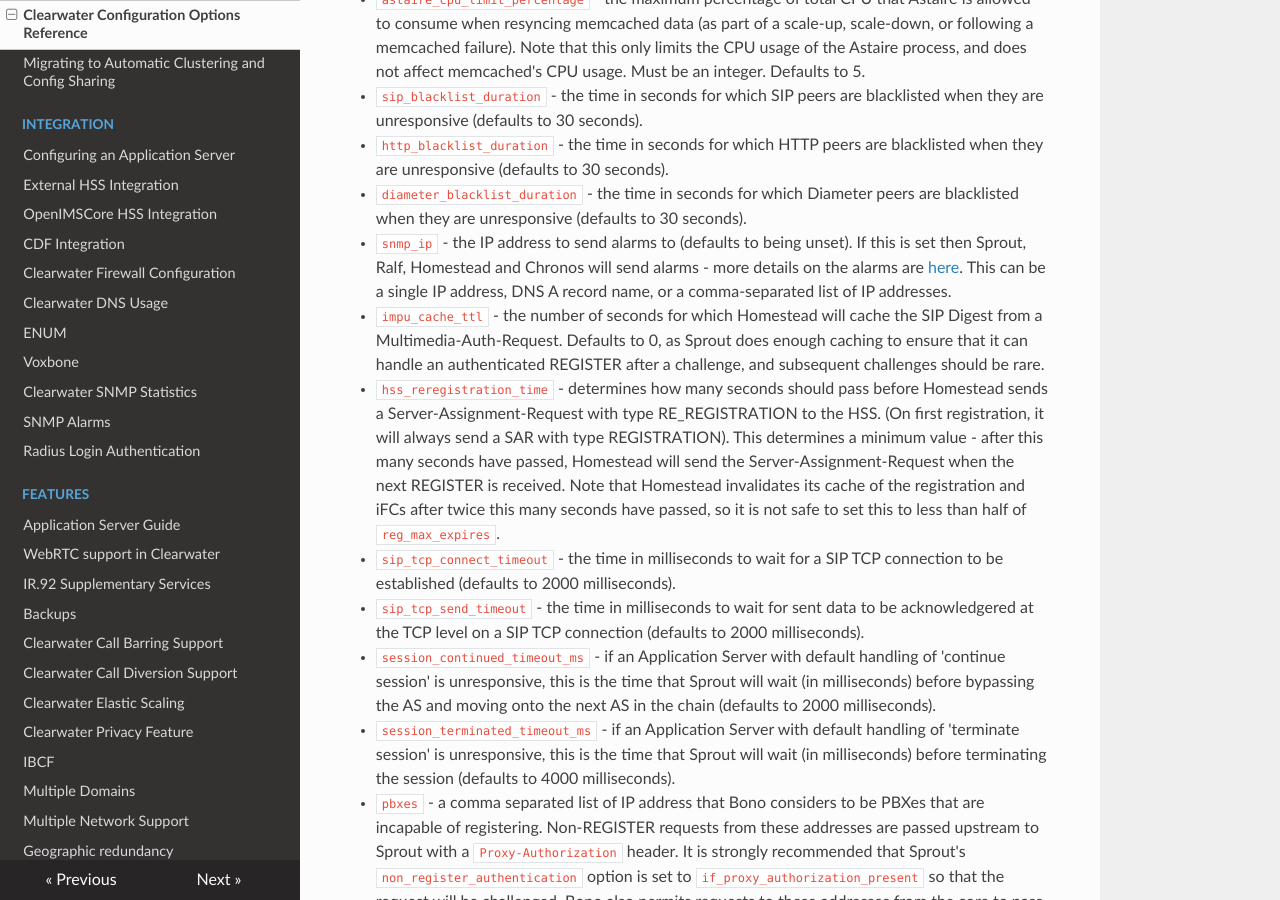
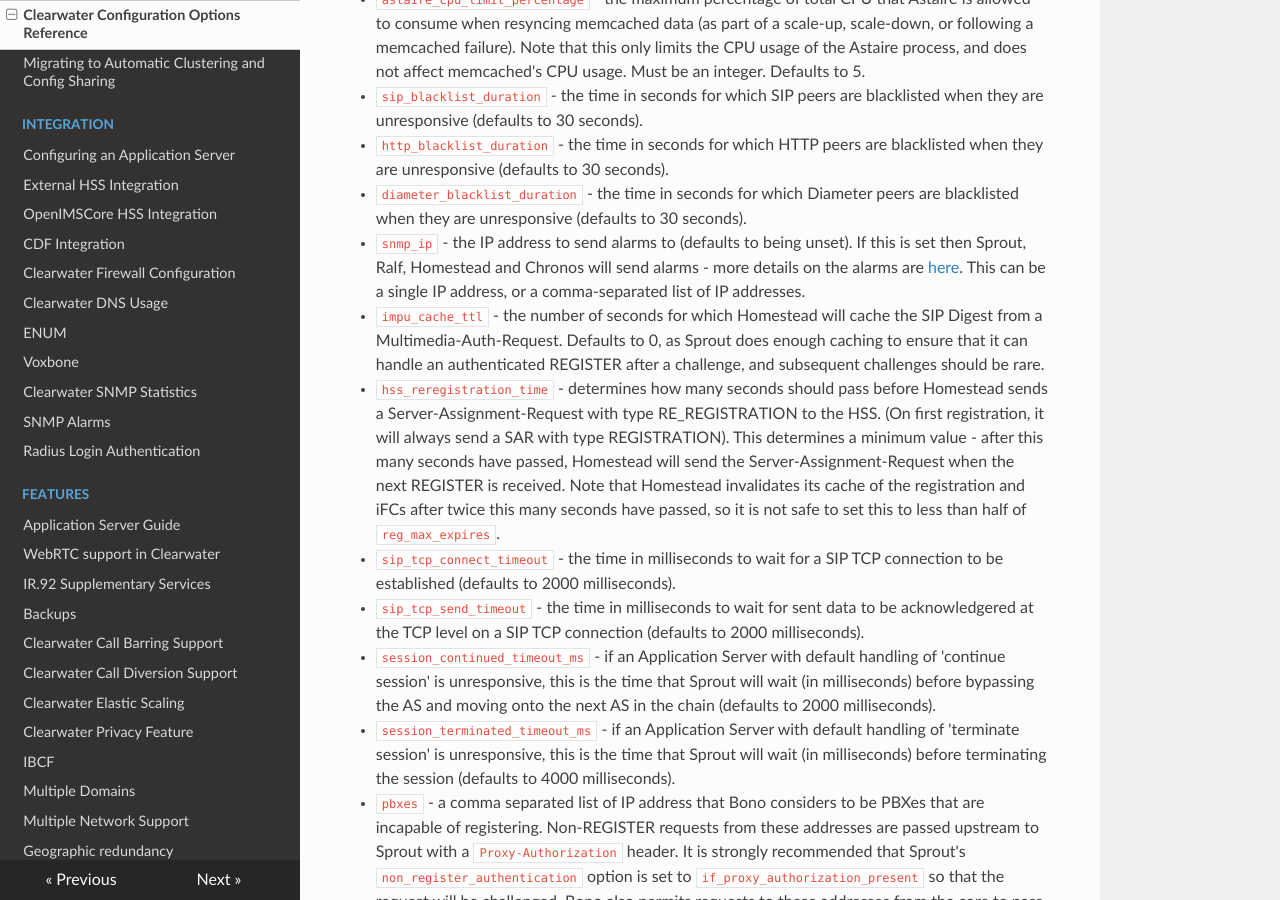
Before and after one commit to Metaswitch/clearwater-readthedocs, an MkDocs documentation site: the page built from docs/Clearwater_Configuration_Options_Reference.md, in a window 1280 px wide and 900 px high, scrolled down 6357 px. Built offline with MkDocs 1.6.1, drawn with Linux system fonts in a browser that asks for light colours; nearby versions of some CDN libraries; old or Windows-style settings are respelled for this version of MkDocs.

Commit message:
Back out claim about DNS for SNMP destinations.
It looks like using A records doesn't work.

```diff
--- a/docs/Clearwater_Configuration_Options_Reference.md
+++ b/docs/Clearwater_Configuration_Options_Reference.md
@@ -117,7 +117,7 @@ This section describes optional configuration options, particularly for ensuring
 * `sip_blacklist_duration` - the time in seconds for which SIP peers are blacklisted when they are unresponsive (defaults to 30 seconds).
 * `http_blacklist_duration` - the time in seconds for which HTTP peers are blacklisted when they are unresponsive (defaults to 30 seconds).
 * `diameter_blacklist_duration` - the time in seconds for which Diameter peers are blacklisted when they are unresponsive (defaults to 30 seconds).
-* `snmp_ip` - the IP address to send alarms to (defaults to being unset). If this is set then Sprout, Ralf, Homestead and Chronos will send alarms - more details on the alarms are [here](http://clearwater.readthedocs.org/en/stable/SNMP_Alarms/index.html). This can be a single IP address, DNS A record name, or a comma-separated list of IP addresses.
+* `snmp_ip` - the IP address to send alarms to (defaults to being unset). If this is set then Sprout, Ralf, Homestead and Chronos will send alarms - more details on the alarms are [here](http://clearwater.readthedocs.org/en/stable/SNMP_Alarms/index.html). This can be a single IP address, or a comma-separated list of IP addresses.
 * `impu_cache_ttl` - the number of seconds for which Homestead will cache the SIP Digest from a Multimedia-Auth-Request. Defaults to 0, as Sprout does enough caching to ensure that it can handle an authenticated REGISTER after a challenge, and subsequent challenges should be rare.
 * `hss_reregistration_time` - determines how many seconds should pass before Homestead sends a Server-Assignment-Request with type RE_REGISTRATION to the HSS. (On first registration, it will always send a SAR with type REGISTRATION). This determines a minimum value - after this many seconds have passed, Homestead will send the Server-Assignment-Request when the next REGISTER is received. Note that Homestead invalidates its cache of the registration and iFCs after twice this many seconds have passed, so it is not safe to set this to less than half of `reg_max_expires`.
 * `sip_tcp_connect_timeout` - the time in milliseconds to wait for a SIP TCP connection to be established (defaults to 2000 milliseconds).
```
